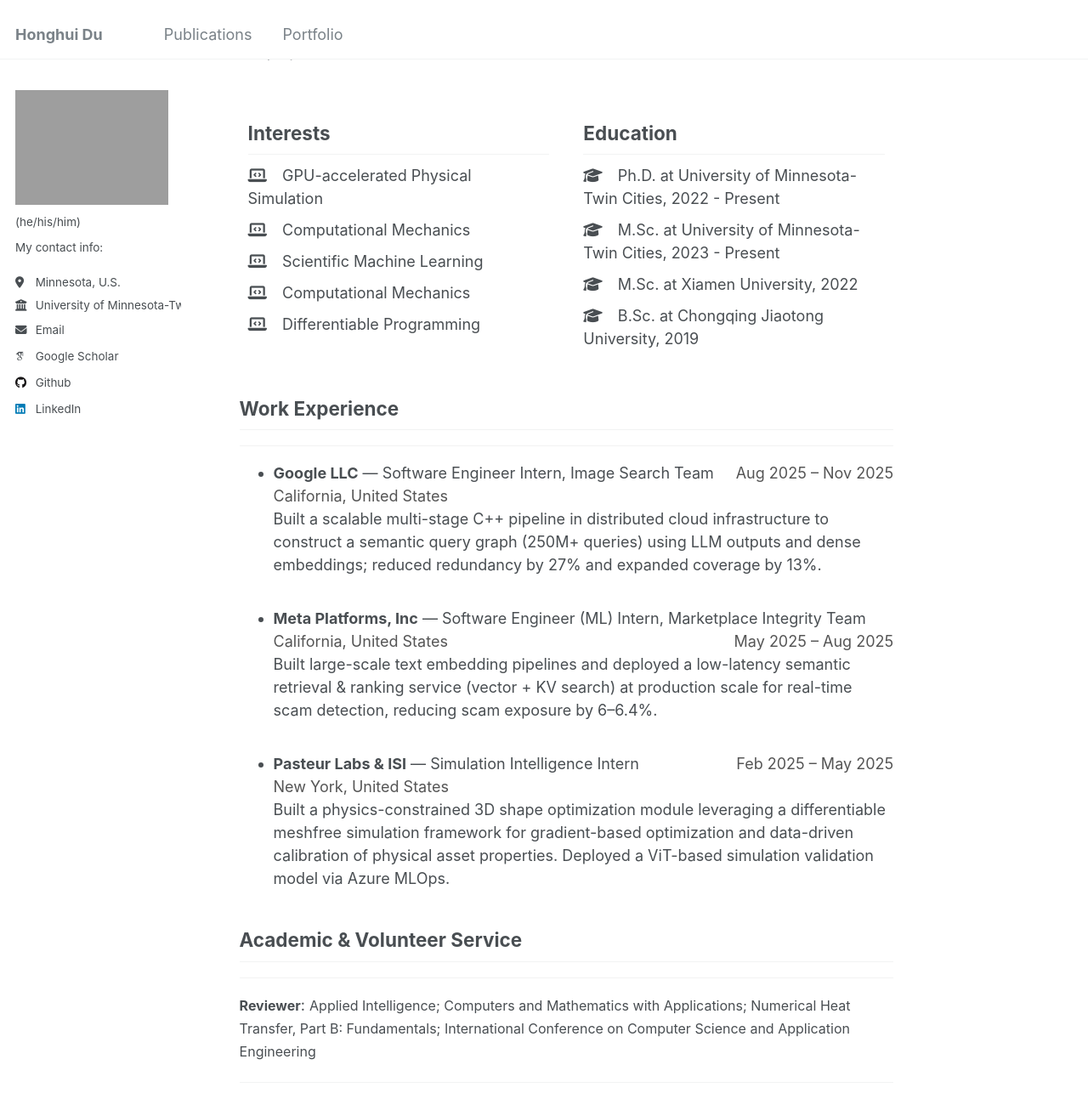
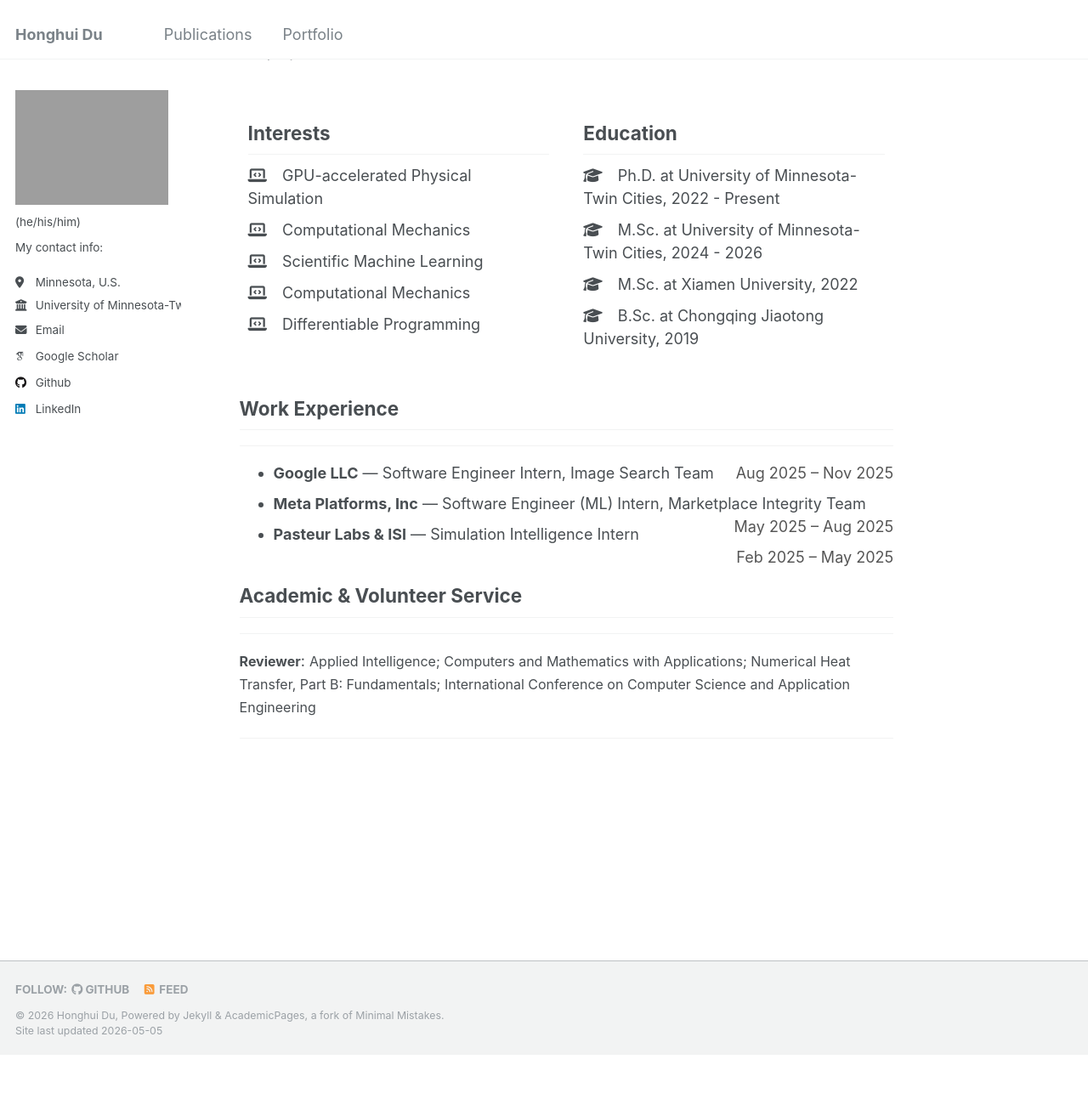
Before and after one commit to Honghui-Du/Honghui-Du.github.io, a Jekyll site: the page built from _pages/about.md, in a window 1280 px wide and 1400 px high, scrolled down 647 px. Shown: the top 1313 px of the window at 85% size. Built offline with Jekyll 4.4.1, drawn with Linux system fonts in a browser that asks for light colours; some web fonts are replaced; after the commit the page ends 1888 px from its top, so only the background shows below that.

Commit message:
Fix Work Experience layout, M.Sc. dates, and JAX-MPM publication image
- Remove descriptions from Work Experience entries (titles/dates only)
- Update M.Sc. UMN dates to 2024-2026
- Replace JAX-MPM publication image with validation_comparison.png from paper
- Add jaxmpm_validation.png to images folder

```diff
--- a/_pages/about.md
+++ b/_pages/about.md
@@ -35,7 +35,7 @@ In addition, I am always active in exploring more fields (including LLM fine tun
         <i class="fas fa-graduation-cap icon-pad-right"></i>Ph.D. at University of Minnesota-Twin Cities, 2022 - Present<br>
       </li>
       <li>
-        <i class="fas fa-graduation-cap icon-pad-right"></i>M.Sc. at University of Minnesota-Twin Cities, 2023 - Present<br>
+        <i class="fas fa-graduation-cap icon-pad-right"></i>M.Sc. at University of Minnesota-Twin Cities, 2024 - 2026<br>
       </li>
       <li>
         <i class="fas fa-graduation-cap icon-pad-right"></i>M.Sc. at Xiamen University, 2022<br>
@@ -53,21 +53,13 @@ In addition, I am always active in exploring more fields (including LLM fine tun
 
 <ul>
   <li>
-    <b>Google LLC</b> — Software Engineer Intern, Image Search Team <span style="float:right; color:#555;">Aug 2025 – Nov 2025</span><br>
-    <span style="color:#555;">California, United States</span><br>
-    Built a scalable multi-stage C++ pipeline in distributed cloud infrastructure to construct a semantic query graph (250M+ queries) using LLM outputs and dense embeddings; reduced redundancy by 27% and expanded coverage by 13%.
+    <b>Google LLC</b> — Software Engineer Intern, Image Search Team <span style="float:right; color:#555;">Aug 2025 – Nov 2025</span>
   </li>
-  <br>
   <li>
-    <b>Meta Platforms, Inc</b> — Software Engineer (ML) Intern, Marketplace Integrity Team <span style="float:right; color:#555;">May 2025 – Aug 2025</span><br>
-    <span style="color:#555;">California, United States</span><br>
-    Built large-scale text embedding pipelines and deployed a low-latency semantic retrieval &amp; ranking service (vector + KV search) at production scale for real-time scam detection, reducing scam exposure by 6–6.4%.
+    <b>Meta Platforms, Inc</b> — Software Engineer (ML) Intern, Marketplace Integrity Team <span style="float:right; color:#555;">May 2025 – Aug 2025</span>
   </li>
-  <br>
   <li>
-    <b>Pasteur Labs &amp; ISI</b> — Simulation Intelligence Intern <span style="float:right; color:#555;">Feb 2025 – May 2025</span><br>
-    <span style="color:#555;">New York, United States</span><br>
-    Built a physics-constrained 3D shape optimization module leveraging a differentiable meshfree simulation framework for gradient-based optimization and data-driven calibration of physical asset properties. Deployed a ViT-based simulation validation model via Azure MLOps.
+    <b>Pasteur Labs &amp; ISI</b> — Simulation Intelligence Intern <span style="float:right; color:#555;">Feb 2025 – May 2025</span>
   </li>
 </ul>
 
```
Also changed, not shown: _publications/2026-01-01-jax-mpm.md (+1 -1 lines), images/jaxmpm_validation.png (added).
